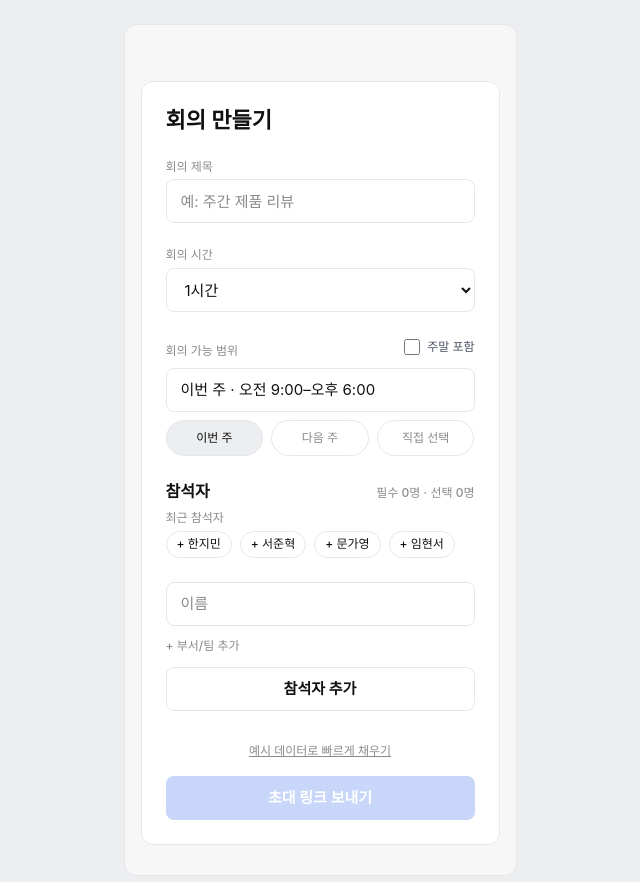
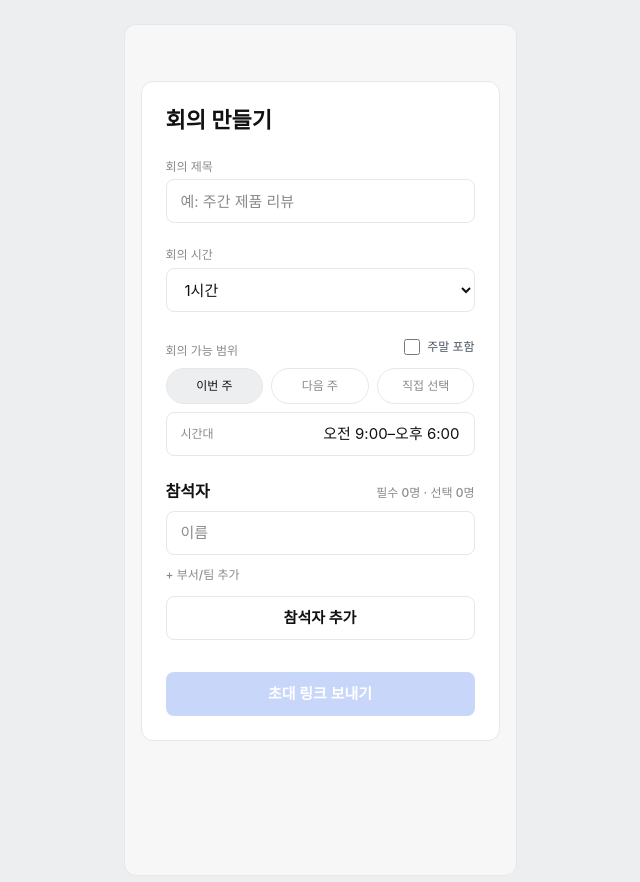
Before and after one commit to haewonjo77-collab/toss-challenge-2026, a React (Vite) app: page / in a window 1280 px wide. Shown: the top 882 px of the page, without its empty margins (320-960 px from the left). Built offline with nearby package versions, Linux system fonts and the light colour scheme.

Commit message:
Clarify invite setup flow

```diff
--- a/src/components/CreateMeeting.css
+++ b/src/components/CreateMeeting.css
@@ -29,15 +29,24 @@
 
 .create-meeting__time-range {
   width: 100%;
-  height: 44px;
+  min-height: 44px;
   padding: 10px 14px;
   border: 1px solid var(--color-hairline);
   border-radius: var(--radius-md);
   background: var(--color-canvas);
   color: var(--color-ink);
+  display: flex;
+  align-items: center;
+  justify-content: space-between;
+  gap: var(--space-sm);
   text-align: left;
   cursor: pointer;
-  margin-bottom: var(--space-xs);
+  margin-top: var(--space-xs);
+}
+
+.create-meeting__time-range-label {
+  color: var(--color-muted);
+  flex-shrink: 0;
 }
 
 .create-meeting__label--inline {
@@ -62,7 +71,6 @@
   display: grid;
   grid-template-columns: repeat(3, 1fr);
   gap: var(--space-xs);
-  margin-bottom: var(--space-xs);
 }
 
 .create-meeting__range-option {
@@ -180,13 +188,6 @@
   width: 100%;
 }
 
-.create-meeting__fill {
-  display: block;
-  width: 100%;
-  text-align: center;
-  margin-top: var(--space-lg);
-}
-
 .create-meeting__cta {
   width: 100%;
   margin-top: var(--space-xs);
@@ -223,3 +224,12 @@
   width: 100%;
   margin-top: var(--space-lg);
 }
+
+.create-meeting__remember-actions {
+  display: flex;
+  gap: var(--space-sm);
+}
+
+.create-meeting__remember-actions .button {
+  flex: 1;
+}
--- a/src/components/CreateMeeting.tsx
+++ b/src/components/CreateMeeting.tsx
@@ -2,12 +2,11 @@ import { useEffect, useRef, useState } from 'react';
 import { Avatar } from './Avatar';
 import { RoleToggle } from './RoleToggle';
 import { RangeCalendar } from './RangeCalendar';
-import { initialInvitedAttendees, recentAttendees } from '../data/mockAttendees';
+import { rememberAttendeeGroups, loadFavoriteGroups } from '../data/favorites';
 import type { AttendeeRole, InvitedAttendee } from '../data/mockAttendees';
 import { DURATION_OPTIONS, formatClockLabel } from '../data/time';
-import { loadFavoriteGroups } from '../data/favorites';
 import type { FavoriteGroup } from '../data/favorites';
-import { formatMonthDay, nextWeekRange, parseISODate, thisWeekRange } from '../data/schedule';
+import { nextWeekRange, thisWeekRange } from '../data/schedule';
 import { defaultMeetingSettings } from '../context/MeetingContext';
 import type { MeetingSettings } from '../context/MeetingContext';
 import { useLongPressDrag } from '../utils/useLongPressDrag';
@@ -41,6 +40,7 @@ export function CreateMeeting({
   const [titleError, setTitleError] = useState(false);
   const [timeSheetOpen, setTimeSheetOpen] = useState(false);
   const [customRangeOpen, setCustomRangeOpen] = useState(false);
+  const [rememberOpen, setRememberOpen] = useState(false);
   const [favoriteGroups, setFavoriteGroups] = useState<FavoriteGroup[]>([]);
   const titleInputRef = useRef<HTMLInputElement>(null);
   const nameInputRef = useRef<HTMLInputElement>(null);
@@ -57,6 +57,11 @@ export function CreateMeeting({
       titleInputRef.current?.focus({ preventScroll: true });
       return;
     }
+    setRememberOpen(true);
+  };
+
+  const submitMeeting = () => {
+    setRememberOpen(false);
     onSubmit(title.trim(), attendees, settings);
   };
 
@@ -74,16 +79,6 @@ export function CreateMeeting({
         ? 'next'
         : 'custom';
   const visibleRangeMode: RangeMode = customRangeOpen ? 'custom' : activeRangeMode;
-  const dateRangeLabel =
-    visibleRangeMode === 'this'
-      ? '이번 주'
-      : visibleRangeMode === 'next'
-        ? '다음 주'
-        : `${formatMonthDay(parseISODate(settings.rangeStart))}~${formatMonthDay(
-            parseISODate(settings.rangeEnd),
-          )}`;
-  const availabilitySummary = `${dateRangeLabel} · ${timeRangeLabel}`;
-
   const applyRangeMode = (mode: RangeMode) => {
     if (mode === 'custom') {
       setCustomRangeOpen(true);
@@ -196,23 +191,6 @@ export function CreateMeeting({
     if (event.key === 'Enter') addAttendee();
   };
 
-  // 이미 목록에 있는 이름은 칩에서 숨긴다
-  const availableRecent = recentAttendees.filter(
-    (recent) => !attendees.some((attendee) => attendee.name === recent.name),
-  );
-
-  const addRecent = (recent: { name: string; team?: string }) => {
-    setAttendees([
-      ...attendees,
-      { id: `recent-${recent.name}`, name: recent.name, role: 'required', team: recent.team },
-    ]);
-  };
-
-  // 개발/시연 중 화면 ②③④를 빠르게 확인하기 위한 단축 — 실제 시연은 빈 화면에서 시작
-  const fillWithMockData = () => {
-    setAttendees(initialInvitedAttendees);
-  };
-
   // 부서/팀 자동완성 — 이미 등록된 참석자들의 부서명 중 입력값과 겹치는 것을 추천 (보조, 강제 아님)
   const teamSuggestions = showTeamField
     ? Array.from(
@@ -276,13 +254,6 @@ export function CreateMeeting({
             주말 포함
           </label>
         </div>
-        <button
-          type="button"
-          className="create-meeting__time-range text-body-md"
-          onClick={() => setTimeSheetOpen(true)}
-        >
-          {availabilitySummary}
-        </button>
         <div className="create-meeting__range-options" role="group" aria-label="회의 가능 기간">
           {[
             ['this', '이번 주'],
@@ -309,6 +280,14 @@ export function CreateMeeting({
             onChange={(rangeStart, rangeEnd) => patchSettings({ rangeStart, rangeEnd })}
           />
         )}
+        <button
+          type="button"
+          className="create-meeting__time-range text-body-md"
+          onClick={() => setTimeSheetOpen(true)}
+        >
+          <span className="create-meeting__time-range-label text-caption">시간대</span>
+          <span>{timeRangeLabel}</span>
+        </button>
       </div>
 
       <div className="create-meeting__field">
@@ -345,7 +324,7 @@ export function CreateMeeting({
 
         {favoriteGroups.length > 0 && (
           <div className="create-meeting__recent">
-            <span className="create-meeting__recent-label text-caption">즐겨찾기 폴더</span>
+            <span className="create-meeting__recent-label text-caption">저장한 참석자</span>
             <div className="create-meeting__chips">
               {favoriteGroups.map((group) => (
                 <button
@@ -369,24 +348,6 @@ export function CreateMeeting({
                   }}
                 >
                   {group.name} {group.attendees.length}명
-                </button>
-              ))}
-            </div>
-          </div>
-        )}
-
-        {availableRecent.length > 0 && (
-          <div className="create-meeting__recent">
-            <span className="create-meeting__recent-label text-caption">최근 참석자</span>
-            <div className="create-meeting__chips">
-              {availableRecent.map((recent) => (
-                <button
-                  key={recent.name}
-                  type="button"
-                  className="create-meeting__chip text-caption"
-                  onClick={() => addRecent(recent)}
-                >
-                  + {recent.name}
                 </button>
               ))}
             </div>
@@ -445,10 +406,6 @@ export function CreateMeeting({
         </div>
       </div>
 
-      <button type="button" className="link-button text-caption create-meeting__fill" onClick={fillWithMockData}>
-        예시 데이터로 빠르게 채우기
-      </button>
-
       <button
         type="button"
         className="button button--primary create-meeting__cta"
@@ -457,6 +414,38 @@ export function CreateMeeting({
       >
         초대 링크 보내기
       </button>
+
+      {rememberOpen && (
+        <div className="modal-overlay" onClick={() => setRememberOpen(false)}>
+          <div className="modal-sheet" onClick={(event) => event.stopPropagation()}>
+            <button
+              type="button"
+              className="modal-sheet__close"
+              aria-label="닫기"
+              onClick={() => setRememberOpen(false)}
+            >
+              ✕
+            </button>
+            <p className="create-meeting__sheet-title text-title-md">이 회의 참석자를 저장할까요?</p>
+            <p className="create-meeting__sheet-hint text-body-sm">다음 회의에서 바로 불러올 수 있어요</p>
+            <div className="create-meeting__remember-actions">
+              <button type="button" className="button button--secondary" onClick={submitMeeting}>
+                아니요
+              </button>
+              <button
+                type="button"
+                className="button button--primary"
+                onClick={() => {
+                  rememberAttendeeGroups(attendees);
+                  submitMeeting();
+                }}
+              >
+                저장
+              </button>
+            </div>
+          </div>
+        </div>
+      )}
 
       {timeSheetOpen && (
         <div className="modal-overlay" onClick={() => setTimeSheetOpen(false)}>
--- a/src/components/WaitingRoom.css
+++ b/src/components/WaitingRoom.css
@@ -47,22 +47,3 @@
   width: 100%;
   margin-top: var(--space-lg);
 }
-
-.waiting-room__remember-title {
-  color: var(--color-ink);
-  margin: 0 0 var(--space-xs);
-}
-
-.waiting-room__remember-hint {
-  color: var(--color-muted);
-  margin: 0 0 var(--space-lg);
-}
-
-.waiting-room__remember-actions {
-  display: flex;
-  gap: var(--space-sm);
-}
-
-.waiting-room__remember-actions .button {
-  flex: 1;
-}
--- a/src/data/mockAttendees.ts
+++ b/src/data/mockAttendees.ts
@@ -30,11 +30,3 @@ export interface ResponseStatus {
   name: string;
   responded: boolean;
 }
-
-// 이전 회의에서 함께했던 참석자 — 화면 ①의 "최근 참석자" 빠른 추가용 (localStorage 대신 정적 mock)
-export const recentAttendees: { name: string; team?: string }[] = [
-  { name: '한지민', team: '플랫폼' },
-  { name: '서준혁', team: '재무' },
-  { name: '문가영', team: '법무' },
-  { name: '임현서' },
-];
--- a/src/pages/WaitingPage.tsx
+++ b/src/pages/WaitingPage.tsx
@@ -4,15 +4,13 @@ import { WaitingRoom } from '../components/WaitingRoom';
 import { JoinPreviewModal } from '../components/JoinPreviewModal';
 import { useToast } from '../components/Toast';
 import { useMeeting } from '../context/MeetingContext';
-import { rememberAttendeeGroups } from '../data/favorites';
 import { useScreenMeasure } from '../utils/measure';
 
 export function WaitingPage() {
-  const { title, attendees, responses, markNextResponded } = useMeeting();
+  const { title, responses, markNextResponded } = useMeeting();
   const { show } = useToast();
   const navigate = useNavigate();
   const [previewOpen, setPreviewOpen] = useState(false);
-  const [rememberOpen, setRememberOpen] = useState(false);
   const [notificationsEnabled, setNotificationsEnabled] = useState(true);
   const hasPending = responses.some((response) => !response.responded);
   useScreenMeasure('화면② 대기');
@@ -42,16 +40,9 @@ export function WaitingPage() {
       } else {
         show('초대 링크를 준비했어요');
       }
-      setRememberOpen(true);
     } catch (error) {
       if ((error as DOMException).name !== 'AbortError') show('초대 링크 공유를 다시 시도해주세요');
     }
-  };
-
-  const rememberAttendees = () => {
-    rememberAttendeeGroups(attendees);
-    setRememberOpen(false);
-    show('다음 회의에서 폴더로 불러올 수 있어요');
   };
 
   return (
@@ -68,32 +59,6 @@ export function WaitingPage() {
         참석자 응답 화면 미리보기 →
       </button>
       {previewOpen && <JoinPreviewModal onClose={() => setPreviewOpen(false)} />}
-      {rememberOpen && (
-        <div className="modal-overlay" onClick={() => setRememberOpen(false)}>
-          <div className="modal-sheet" onClick={(event) => event.stopPropagation()}>
-            <button
-              type="button"
-              className="modal-sheet__close"
-              aria-label="닫기"
-              onClick={() => setRememberOpen(false)}
-            >
-              ✕
-            </button>
-            <p className="waiting-room__remember-title text-title-md">이 회의의 참석자를 기억할까요?</p>
-            <p className="waiting-room__remember-hint text-body-sm">
-              부서/팀별 폴더로 저장해 다음 회의에서 한 번에 불러올 수 있어요
-            </p>
-            <div className="waiting-room__remember-actions">
-              <button type="button" className="button button--secondary" onClick={() => setRememberOpen(false)}>
-                나중에
-              </button>
-              <button type="button" className="button button--primary" onClick={rememberAttendees}>
-                저장
-              </button>
-            </div>
-          </div>
-        </div>
-      )}
     </>
   );
 }
```
Also changed, not shown: 1 other file (tests, documents, lock files or other folders). Lines whose indentation alone changed are shown as unchanged.
